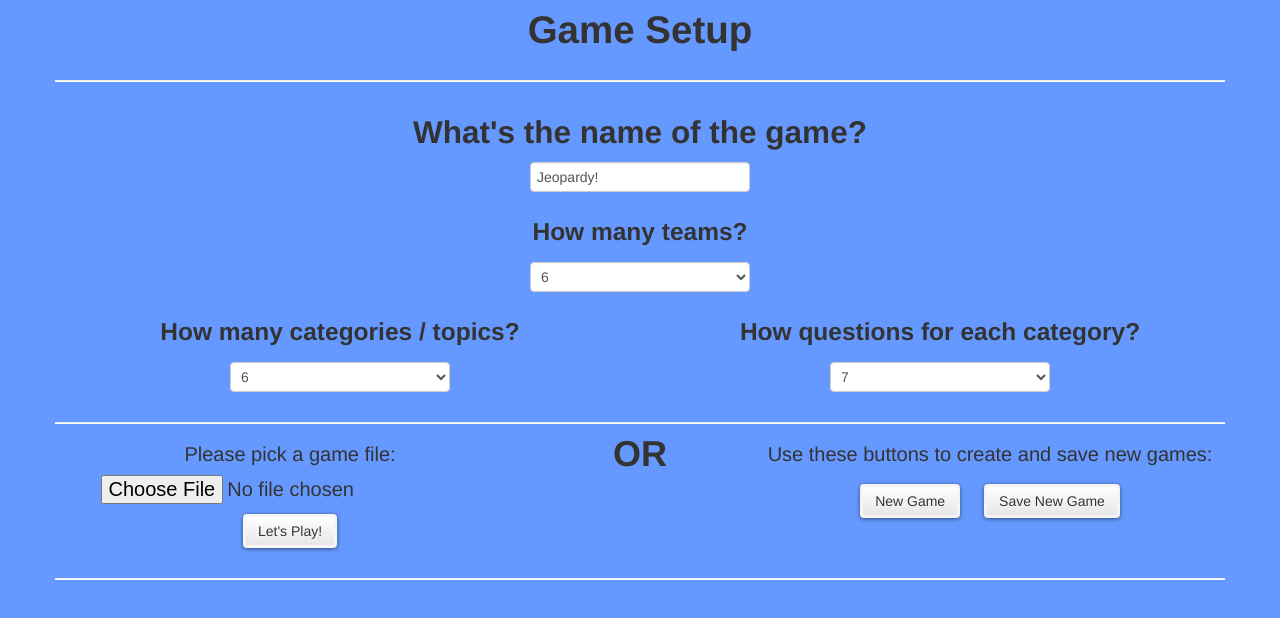
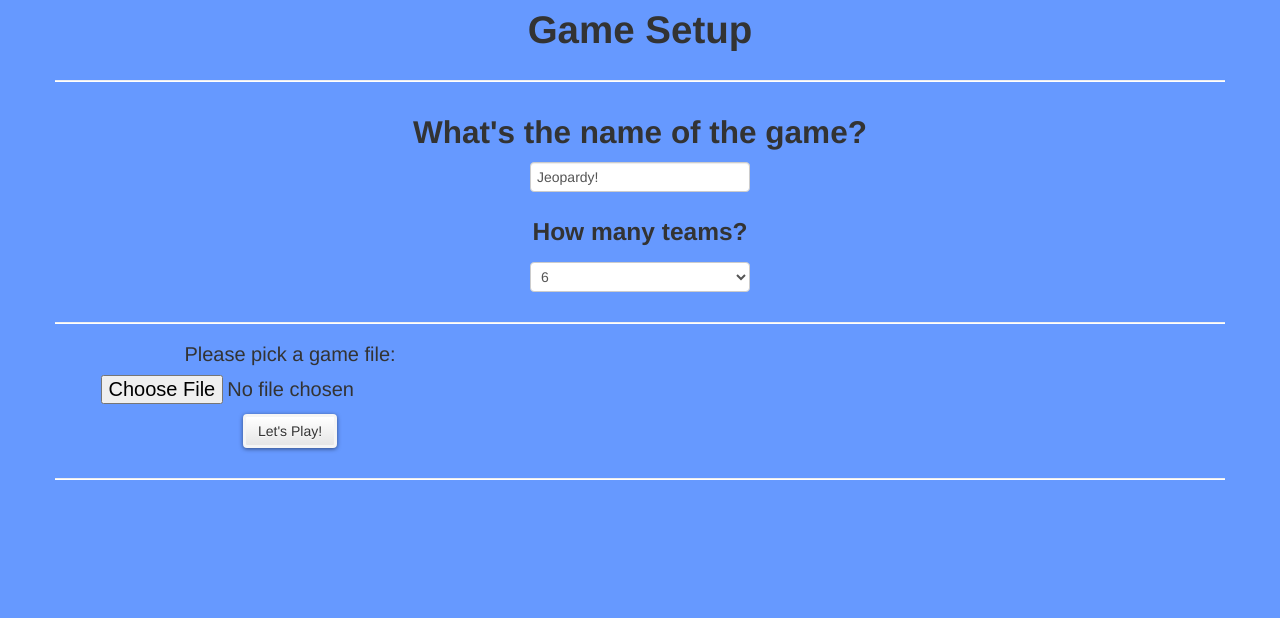
Before and after one commit to hysan/Quiz-Game, a website: page src/Jeopardy.html in a window 1280 px wide. Drawn offline with Linux system fonts and the light colour scheme.

Commit message:
Hid some elements that I'm not ready to make adjustable. The game is now in an acceptable alpha release state.

```diff
--- a/src/Jeopardy.html
+++ b/src/Jeopardy.html
@@ -44,7 +44,7 @@
                     </select>
                 </div>
             </div>
-            <div class="row text-center">
+            <div class="row text-center hide">
                 <div class="span6">
                     <h3>How many categories / topics?</h3>
                     <!-- <input id="categorySetup" type="text" value="6" /> -->
@@ -81,10 +81,10 @@
                     <textarea id="gameData" class="hide"></textarea>
                     <a id="load-game" class="btn" role="button" href="#" style="margin: 10px;">Let's Play!</a>
                 </div>
-                <div class="span2">
+                <div class="span2 hide">
                     <p style="font-size: 36px;"><b>OR</b></p>
                 </div>
-                <div class="span5 last">
+                <div class="span5 last hide">
                     <p style="font-size: 20px;">Use these buttons to create and save new games:</p>
                     <a id="generate-new-game" class="btn" role="button" href="#" style="margin: 10px;">New Game</a>
                     <a id="save-new-game" class="btn" role="button" href="#" style="margin: 10px;">Save New Game</a>
```
